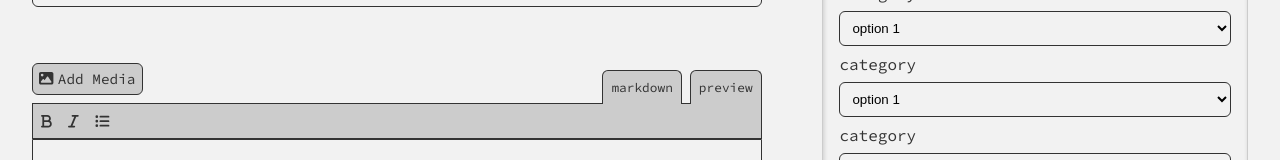
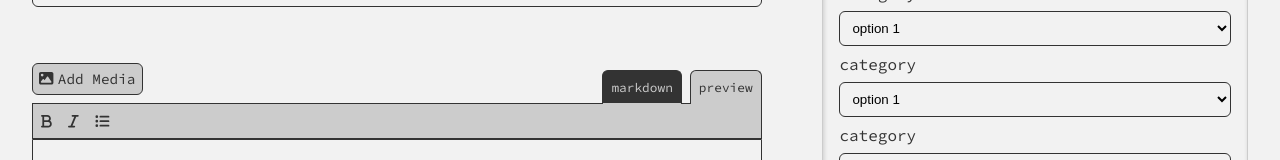
Before and after one commit to Abdel-AzizMohamed/neelog, a React (Vite) app in the folder client/: page /createArticle in a window 1280 px wide. Shown: the part 278-438 px from the top of the page. Built offline with nearby package versions, Linux system fonts and the light colour scheme; no server answers.

Commit message:
Implmented view switch
-- added toggle between view items
-- added toggle between view containers

```diff
--- a/client/src/Pages/Components/CreateArticle/ArticleForm.jsx
+++ b/client/src/Pages/Components/CreateArticle/ArticleForm.jsx
@@ -7,9 +7,10 @@ import AreaField from "./ArticleForm/AreaField";
 import styles from "./article.module.css";
 
 function ArticleForm() {
-  let [title, setTitle] = useState("");
+  let [title, setTitle] = useState(""),
+    [view, setView] = useState("markdown");
 
-  console.log(title);
+  console.log(view);
 
   return (
     <div className={styles["article-form"]}>
@@ -17,10 +18,11 @@ function ArticleForm() {
       <TextField setTitle={setTitle} />
       <div className={styles["article-tools-container"]}>
         <AddMedia />
-        <SwitchView />
+        <SwitchView view={view} setView={setView} />
       </div>
       <ToolBox />
-      <AreaField />
+      <AreaField view={view} />
+      <div className={styles[view === "preview" ? "preview" : "hidden"]}></div>
     </div>
   );
 }
--- a/client/src/Pages/Components/CreateArticle/ArticleForm/AreaField.jsx
+++ b/client/src/Pages/Components/CreateArticle/ArticleForm/AreaField.jsx
@@ -1,5 +1,11 @@
-function AreaField() {
-  return <textarea></textarea>;
+import styles from "../article.module.css";
+
+function AreaField({ view }) {
+  return (
+    <textarea
+      className={styles[view === "markdown" ? "" : "hidden"]}
+    ></textarea>
+  );
 }
 
 export default AreaField;
--- a/client/src/Pages/Components/CreateArticle/ArticleForm/SwitchView.jsx
+++ b/client/src/Pages/Components/CreateArticle/ArticleForm/SwitchView.jsx
@@ -1,10 +1,20 @@
 import styles from "../article.module.css";
 
-function SwitchView() {
+function SwitchView({ view, setView }) {
   return (
     <ul className={styles["switch-container"]}>
-      <li>markdown</li>
-      <li>preview</li>
+      <li
+        className={styles[view === "markdown" ? "active" : ""]}
+        onClick={() => setView("markdown")}
+      >
+        markdown
+      </li>
+      <li
+        className={styles[view === "preview" ? "active" : ""]}
+        onClick={() => setView("preview")}
+      >
+        preview
+      </li>
     </ul>
   );
 }
--- a/client/src/Pages/Components/CreateArticle/article.module.css
+++ b/client/src/Pages/Components/CreateArticle/article.module.css
@@ -39,7 +39,8 @@
 }
 
 .main-container .article-form input,
-.main-container .article-form textarea {
+.main-container .article-form textarea,
+.main-container .article-form .preview {
     margin: .5rem 0;
     padding: .5rem;
     width: 100%;
@@ -49,7 +50,8 @@
     color: var(--black);
 }
 
-.main-container .article-form input:focus {
+.main-container .article-form input:focus,
+.main-container .article-form textarea:focus {
     outline: 1px solid var(--brand-200);
 }
 
@@ -102,7 +104,8 @@
     transition: background var(--trans-dur), color var(--trans-dur);
 }
 
-.main-container .article-form .switch-container li:hover {
+.main-container .article-form .switch-container li:hover,
+.main-container .article-form .switch-container li.active {
     background-color: var(--nat-500);
     color: var(--nat-200)
 }
@@ -137,10 +140,15 @@
     background-color: var(--brand-200);
 }
 
-.main-container .article-form textarea {
+.main-container .article-form textarea,
+.main-container .article-form .preview {
     border-radius: 0 0 var(--base-radius) var(--base-radius);
     margin: 0;
     min-height: 400px;
+}
+
+.main-container .article-form .hidden {
+    display: none;
 }
 /* End Article form */
 
```
